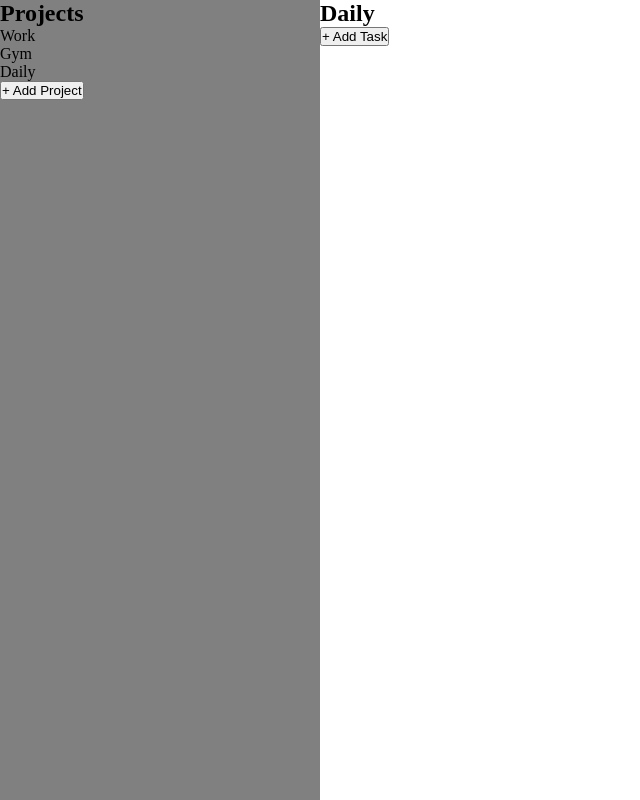
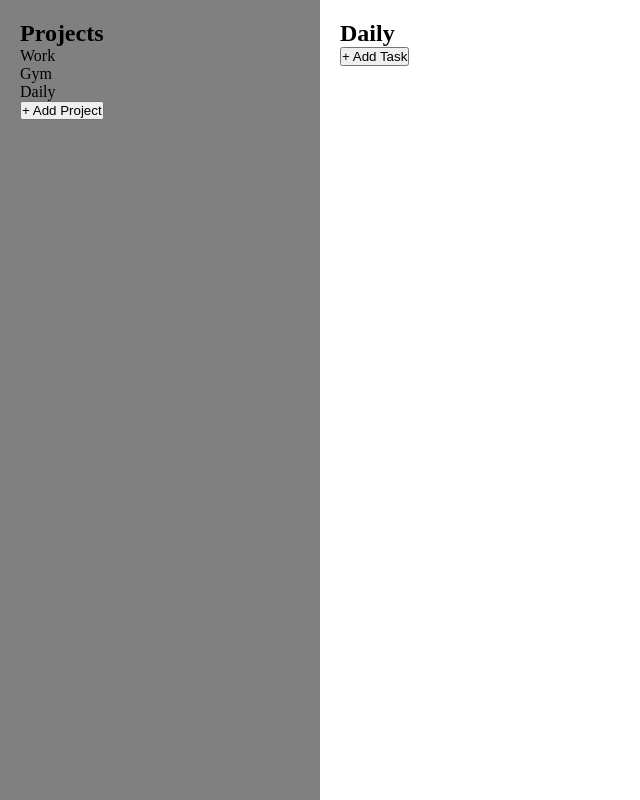
Before and after one commit to Karjeje/Project-Todo-List, a website built with webpack: page src/template.html in a window 1280 px wide. Shown: the whole page, without its empty margins (0-640 px from the left). Built offline with nearby package versions, Linux system fonts and the light colour scheme.

Commit message:
Add basic style for better visualization

```diff
--- a/src/styles.css
+++ b/src/styles.css
@@ -2,6 +2,7 @@
     box-sizing: border-box;
     margin: 0;
     padding: 0;
+    list-style-type: none;
 }
 
 body {
@@ -21,9 +22,11 @@ h1 {
 #sidebar {
     background-color: gray;
     height: 100vh;
+    padding: 20px;
 }
 
 #display {
     background-color: white;
     height: 100vh;
+    padding: 20px;
 }
```
